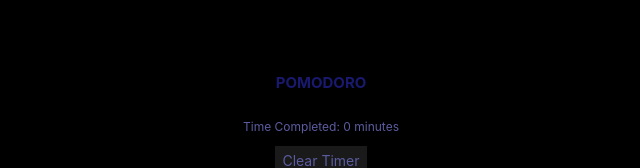
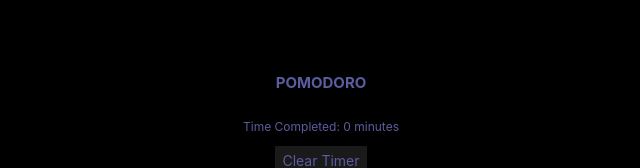
Before and after one commit to abk2191/react-pomodoro, a React (Vite) app: page / in a window 1280 px wide. Shown: the top 168 px of the page, without its empty margins (319-959 px from the left). Built offline with nearby package versions, Linux system fonts and the light colour scheme.

Commit message:
New Update

```diff
--- a/src/index.css
+++ b/src/index.css
@@ -70,7 +70,7 @@
 .total-time-display h3 {
   font-family: "Inter", sans-serif;
   font-size: 15px;
-  color: midnightblue;
+  color: #5c5ca1;
 }
 
 .total-time-display p {
```
